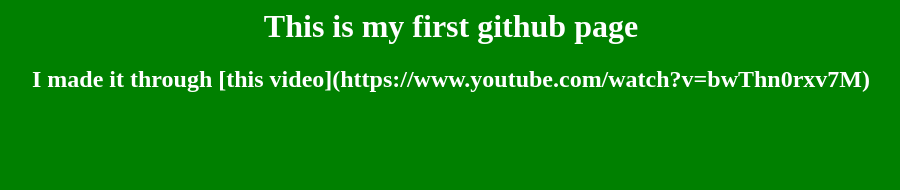
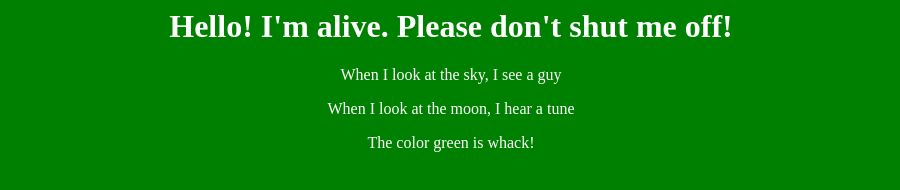
Before and after one commit to anjay1101/helloWorld, a plain HTML site: page index.html in a window 1280 px wide. Shown: the whole page, without its empty margins (189-1089 px from the left). Drawn offline with Linux system fonts and the light colour scheme.

Commit message:
Update index.html

```diff
--- a/index.html
+++ b/index.html
@@ -4,8 +4,11 @@
   </title>
 
   <body>
-    <h1>This is my first github page</h1>
-    <h2>I made it through [this video](https://www.youtube.com/watch?v=bwThn0rxv7M)</h2>
+    <h1>Hello! I'm alive. Please don't shut me off!</h1>
+    <h2></h2>
+    <p>When I look at the sky, I see a guy </p>
+    <p>When I look at the moon, I hear a tune </p>
+    <p>The color green is whack! </p>
   </body>
 
   <style>
```
